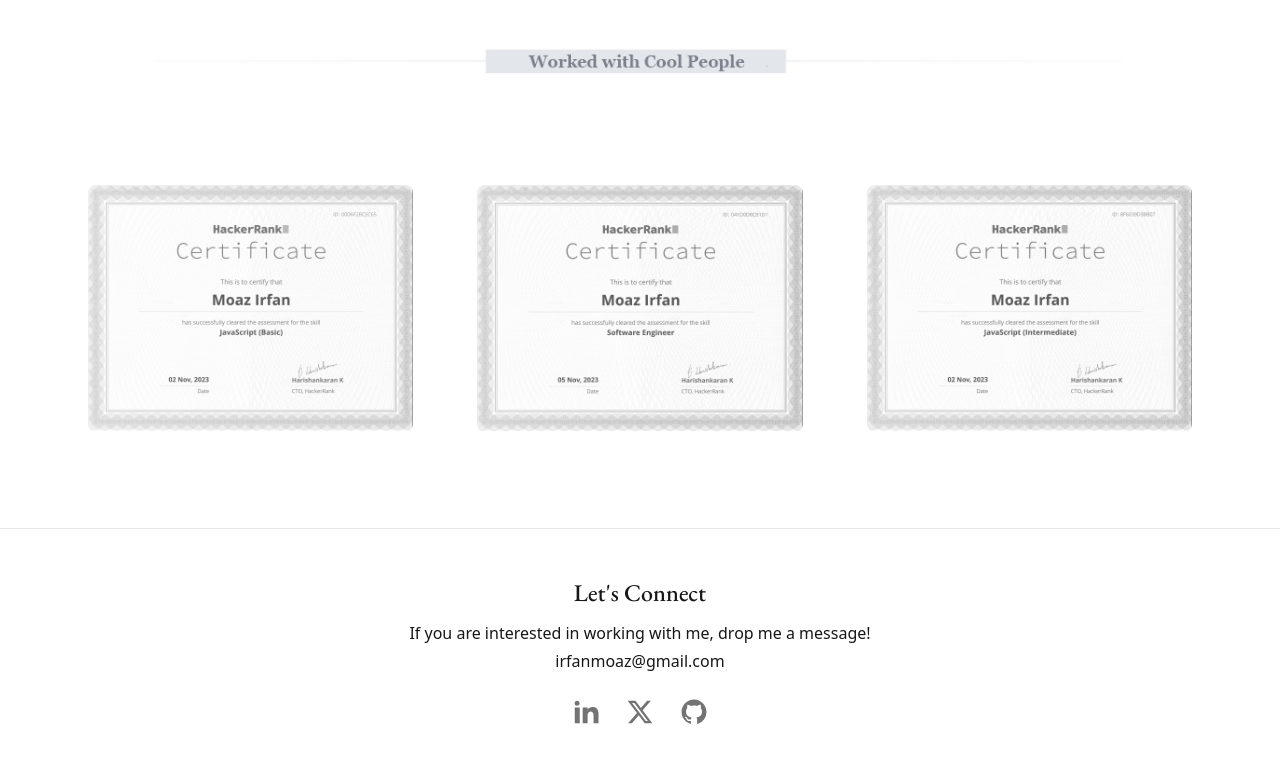
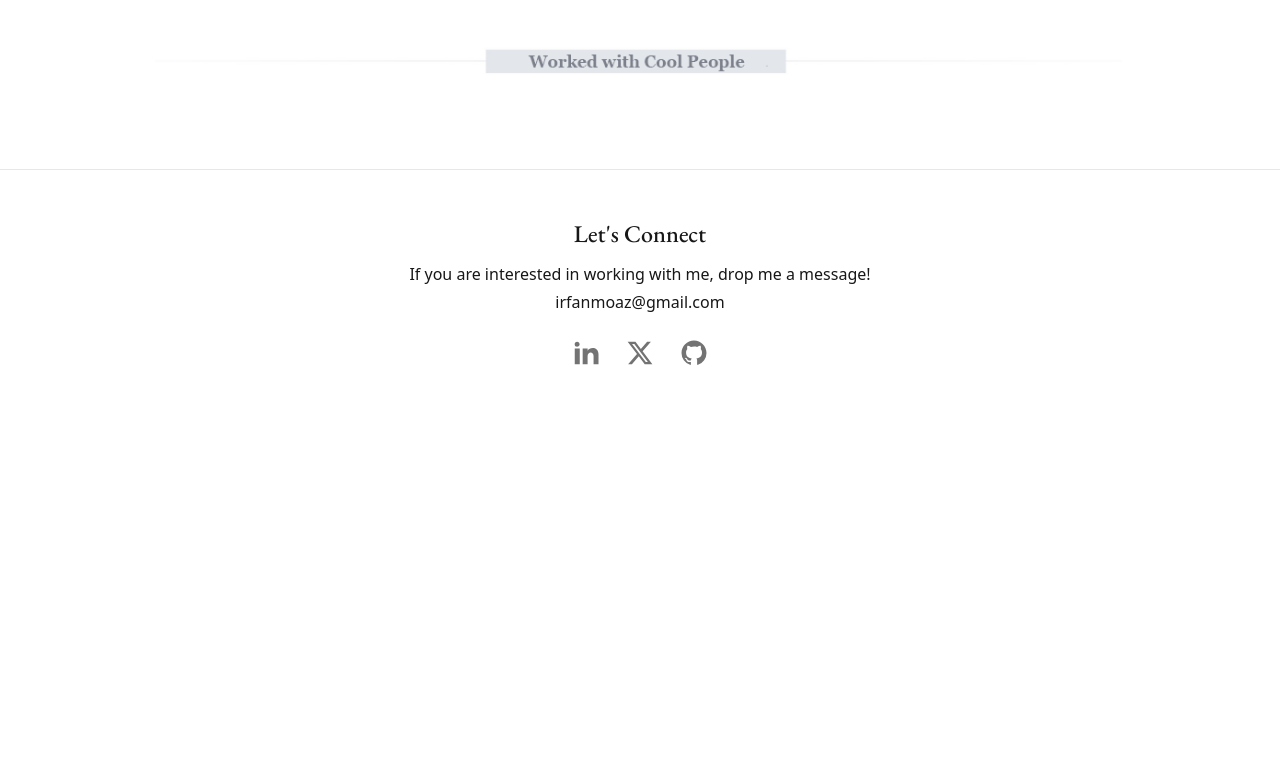
Before and after one commit to MoazIrfan/nextjs-and-tailwind-portfolio, a Next.js app: page / in a window 1280 px wide. Shown: the part 3481-4244 px from the top of the page. After the commit the page ends 3901 px from the top, so only its background shows below. Built offline with nearby package versions, Linux system fonts and the light colour scheme.

Commit message:
🐛 FIX: remove certificate section from home

```diff
--- a/app/page.tsx
+++ b/app/page.tsx
@@ -1,7 +1,6 @@
 import HeroSection from "@/components/HeroSection"
 import ProjectsSection from "@/components/ProjectsSection"
 import PastProjectsSection from "@/components/PastProjectsSection"
-import CertificatesSection from "@/components/CertificatesSection"
 
 export default function Home() {
   return (
@@ -9,7 +8,6 @@
       <HeroSection />
       <ProjectsSection />
       <PastProjectsSection />
-      <CertificatesSection />
     </main>
   )
 }
```
